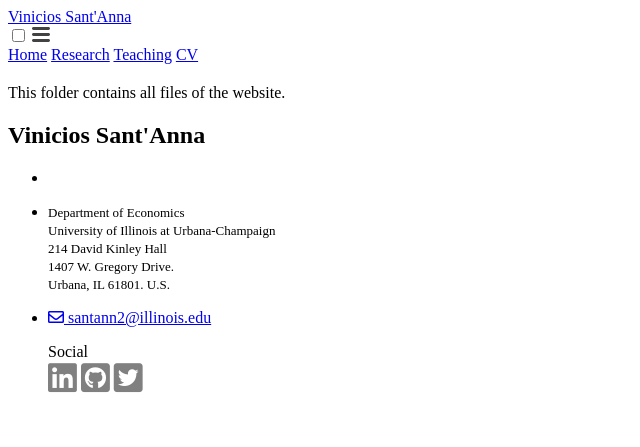
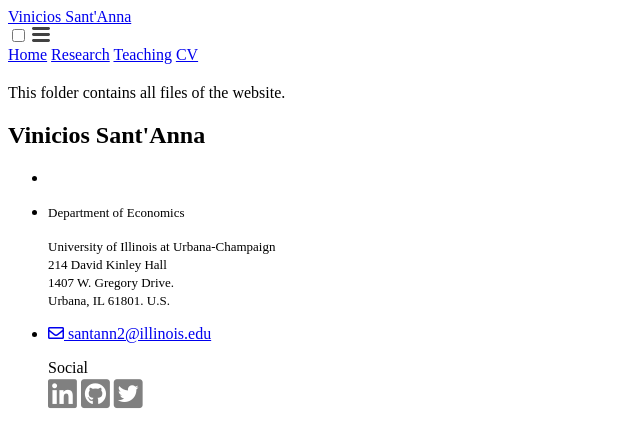
Before and after one commit to vpsantanna/vpsantanna.github.io, a Jekyll site: the page built from files/readme.md, in a window 1280 px wide. Shown: the top 447 px of the page, without its empty margins (0-640 px from the left). Built offline with Jekyll 4.4.1, drawn with Linux system fonts in a browser that asks for light colours; nearby versions of some CDN libraries; our own code applies the rules of GitHub Pages for plain Markdown files; a script that is not in the unit is left out.

Commit message:
Update footer.html

```diff
--- a/_includes/footer.html
+++ b/_includes/footer.html
@@ -13,7 +13,8 @@
             {% endif %}
           </li>
           <li>
-            <p><font size="2">Department of Economics<br />University of Illinois at Urbana-Champaign<br />214 David Kinley Hall<br />1407 W. Gregory Drive.<br />Urbana, IL 61801. U.S.</font></p>
+            <p><font size="2">Department of Economics<br /></font></p>
+             <p><font size="2">University of Illinois at Urbana-Champaign<br />214 David Kinley Hall<br />1407 W. Gregory Drive.<br />Urbana, IL 61801. U.S.</font></p>
            {% if site.email %}
             <li><a href="mailto:{{ site.email }}"><i class="far fa-envelope"></i> {{ site.email }}</a>
            </li>
```
